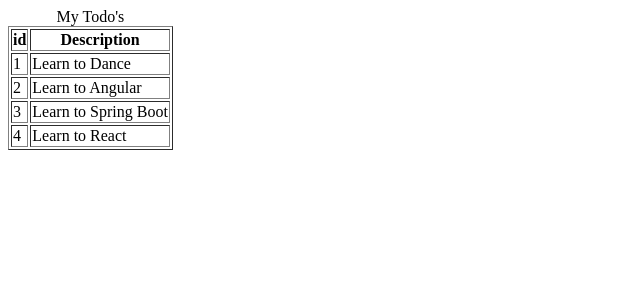
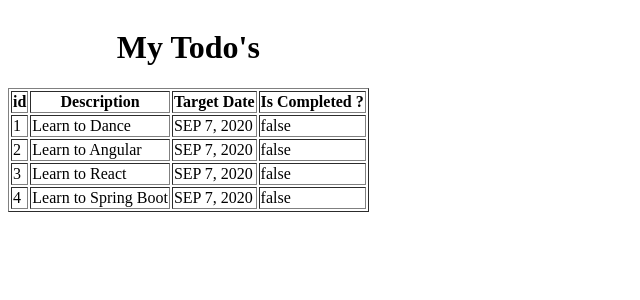
Before and after one commit to shwesin-org-com/angular-login-logout-raw, an Angular app: page /todos in a window 1280 px wide. Shown: the top 300 px of the page, without its empty margins (0-640 px from the left). Built offline with nearby package versions, Linux system fonts and the light colour scheme.

Commit message:
Todo class create in todo typescript

```diff
--- a/src/app/list-todos/list-todos.component.html
+++ b/src/app/list-todos/list-todos.component.html
@@ -1,15 +1,19 @@
 <table border="1">
-    <caption>My Todo's</caption>
+    <caption><h1>My Todo's</h1></caption>
     <thead>
         <tr>
             <th>id</th>
             <th>Description</th>
+            <th>Target Date</th>
+            <th>Is Completed ?</th>
         </tr>
     </thead>
     <tbody>
         <tr *ngFor='let todo of todos'>
             <td>{{todo.id}}</td>
             <td>{{todo.description}}</td>
+            <td>{{todo.targetDate | date |uppercase}}</td>
+            <td>{{todo.done}}</td>
         </tr>
     </tbody>
 </table>
--- a/src/app/list-todos/list-todos.component.ts
+++ b/src/app/list-todos/list-todos.component.ts
@@ -1,5 +1,12 @@
 import { Component, OnInit } from '@angular/core';
-
+export class Todo {
+  constructor(
+    public id: number,
+    public description: string,
+    public done: boolean,
+    public targetDate: Date
+  ) {}
+}
 @Component({
   selector: 'app-list-todos',
   templateUrl: './list-todos.component.html',
@@ -7,10 +14,14 @@
 })
 export class ListTodosComponent implements OnInit {
   todos = [
-    {id: 1, description: 'Learn to Dance' },
-    {id: 2, description: 'Learn to Angular'},
-    {id: 3, description: 'Learn to Spring Boot'},
-    {id: 4, description: 'Learn to React'}
+    new Todo(1, 'Learn to Dance', false, new Date()),
+    new Todo(2, 'Learn to Angular', false, new Date()),
+    new Todo(3, 'Learn to React', false, new Date()),
+    new Todo(4, 'Learn to Spring Boot', false, new Date())
+    // { id: 1, description: 'Learn to Dance' },
+    // { id: 2, description: 'Learn to Angular' },
+    // { id: 3, description: 'Learn to Spring Boot' },
+    // { id: 4, description: 'Learn to React' }
   ];
   // todo = {
   //   id: 1,
```
